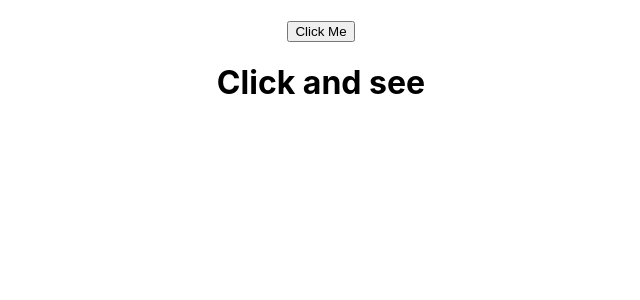
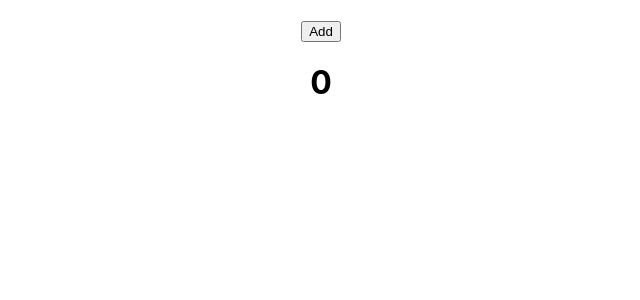
Before and after one commit to ilmariov/FrontEndDevLib-Training, a React (Create React App) app in the folder React/test-app/: page / in a window 1280 px wide. Shown: the top 300 px of the page, without its empty margins (319-959 px from the left). Built offline with nearby package versions, Linux system fonts and the light colour scheme.

Commit message:
lyfecycles methods tried

```diff
--- a/React/test-app/src/index.js
+++ b/React/test-app/src/index.js
@@ -1,7 +1,7 @@
 import React from 'react';
 import ReactDOM from 'react-dom/client';
 import './index.css';
-import { PropTypes } from 'prop-types';
+//import { PropTypes } from 'prop-types';
 //import reportWebVitals from './reportWebVitals';
 
 //const myElement = <h1>Hello JSX!</h1>
@@ -170,7 +170,7 @@ ShoppingCart.defaultProps = {
     items: 0
 }*/
 
-class StatefulComponent extends React.Component {
+/*class StatefulComponent extends React.Component {
     constructor(props) {
         super(props);
         this.state = {
@@ -186,9 +186,9 @@ class StatefulComponent extends React.Component {
             </div>
         );
     }
-};
+};*/
 
-class MyComponent extends React.Component {
+/*class MyComponent extends React.Component {
     constructor(props) {
         super(props);
         this.state = {
@@ -209,8 +209,331 @@ class MyComponent extends React.Component {
             </div>
         );
     }
+};*/
+
+/*class MyComponent extends React.Component {
+    constructor(props) {
+        super(props);
+        this.state = {
+            visibility: false
+        };
+        this.toggleVisibility = this.toggleVisibility.bind(this);
+    }
+    toggleVisibility() {
+        this.setState(state => {
+            if (state.visibility) {
+                return {visibility: false};
+            } else {
+                return {visibility: true};
+            }
+        });
+    }
+    render() {
+        if (this.state.visibility) {
+            return (
+            <div>
+                <button onClick={this.toggleVisibility}>Click Me</button>
+                <h1>Now you see me!</h1>
+            </div>
+            );
+        } else {
+            return (
+            <div>
+                <button onClick={this.toggleVisibility}>Click Me</button>
+            </div>
+            );
+        }
+    }
+}*/
+
+/*class Counter extends React.Component {
+    constructor(props) {
+        super(props);
+        this.state = {
+            count: 0
+        };
+        this.increment = this.increment.bind(this);
+        this.decrement = this.decrement.bind(this);
+        this.reset = this.reset.bind(this);
+    }
+    increment() {
+        this.setState(state => {
+            return {count: state.count + 1};
+        })
+    }
+    decrement() {
+        this.setState(state => {
+            return {count: state.count - 1};
+        })
+    }
+    reset() {
+        this.setState({
+            count: 0
+        });
+    }
+    render() {
+        return (
+            <div>
+                <button className='inc' onClick={this.increment}>Increment!</button>
+                <button className='dec' onClick={this.decrement}>Decrement!</button>
+                <button className='reset' onClick={this.reset}>Reset</button>
+                <h1>Current Count: {this.state.count}</h1>
+            </div>
+        );
+    }
+};*/
+
+/*class ControlledInput extends React.Component {
+    constructor(props) {
+        super(props);
+        this.state = {
+            input: ''
+        };
+        this.handleChange = this.handleChange.bind(this);
+    }
+    handleChange(event) {
+        this.setState({
+            input: event.target.value
+        })
+    }
+    render() {
+        return (
+            <div>
+                <input value={this.state.input} onChange={this.handleChange}></input>
+                <h4>Controlled Input:</h4>
+                <p>{this.state.input}</p>
+            </div>
+        );
+    }
+};*/
+
+/*class MyForm extends React.Component {
+    constructor(props) {
+        super(props);
+        this.state = {
+            input: '',
+            submit: ''
+        };
+        this.handleChange = this.handleChange.bind(this);
+        this.handleSubmit = this.handleSubmit.bind(this);
+    }
+    handleChange(event) {
+        this.setState({
+            input: event.target.value
+        });
+    }
+    handleSubmit(event) {
+        event.preventDefault()
+        this.setState({
+            submit: this.state.input
+        })
+    }
+    render() {
+        return (
+            <div>
+                <form onSubmit={this.handleSubmit}>
+                    <input value={this.state.input} onChange={this.handleChange}/>
+                    <button type='submit'>Submit!</button>
+                </form>
+                <h1>{this.state.submit}</h1>
+            </div>
+        );
+    }
+}*/
+
+/*class MyApp extends React.Component {
+    constructor(props) {
+        super(props);
+        this.state = {
+            name: 'CamperBot'
+        }
+    }
+    render() {
+        return (
+            <div>
+                <Navbar name={this.state.name}/>
+            </div>
+        );
+    }
 };
-test.render(<MyComponent/>)
+
+class Navbar extends React.Component {
+    constructor(props) {
+        super(props);
+    }
+    render() {
+        return (
+        <div>
+            <h1>Hello, my name is: {this.props.name}</h1>
+        </div>
+        );
+    }
+};*/
+
+/*class MyApp extends React.Component {
+    constructor(props) {
+        super(props);
+        this.state = {
+            inputValue: ''
+        }
+        this.handleChange = this.handleChange.bind(this);
+    }
+    handleChange(event) {
+        this.setState({
+            inputValue: event.target.value
+        });
+    }
+    render() {
+        return (
+            <div>
+                <GetInput input={this.state.inputValue} handleChange={this.handleChange}/>
+                <RenderInput input={this.state.inputValue}/>
+            </div>
+        );
+    }
+};
+
+class GetInput extends React.Component {
+    constructor(props) {
+        super(props);
+    }
+    render() {
+        return (
+            <div>
+                <h3>Get Input:</h3>
+                <input value={this.props.input} onChange={this.props.handleChange}/>
+            </div>
+        );
+    }
+};
+
+class RenderInput extends React.Component {
+    constructor(props) {
+        super(props);
+    }
+    render() {
+        return (
+            <div>
+                <h3>Input Render:</h3>
+                <p>{this.props.input}</p>
+            </div>
+        );
+    }
+};*/
+
+/*class MyComponent extends React.Component {
+    constructor(props) {
+      super(props);
+    }
+    UNSAFE_componentWillMount() {
+      console.log('This is something that will be mounted')
+    }
+    render() {
+      return <div />
+    }
+};*/
+
+/*class MyComponent extends React.Component {
+    constructor(props) {
+        super(props);
+        this.state = {
+            activeUsers: null
+        };
+    }
+    componentDidMount() {
+        setTimeout(() => {
+            this.setState({
+                activeUsers: 1273
+            });
+        }, 2000);
+    }
+    render() {
+        return (
+            <div>
+                <h1>Active Users: {this.state.activeUsers}</h1>
+            </div>
+        );
+    }
+}*/
+
+/*class MyComponent extends React.Component {
+    constructor(props) {
+        super(props);
+        this.state = {
+            message: ''
+        };
+        this.handleEnter = this.handleEnter.bind(this);
+        this.handleKeyPress = this.handleKeyPress.bind(this);
+    }
+    componentDidMount() {
+        document.addEventListener('keydown', this.handleKeyPress);
+    }
+    componentWillUnmount() {
+        document.removeEventListener('keydown', this.handleKeyPress);
+    }
+    handleEnter() {
+        this.setState((state) => ({
+            message: state.message + 'You pressed the enter key! '
+        }));
+    }
+    handleKeyPress(event) {
+        if (event.keyCode === 13) {
+            this.handleEnter();
+        }
+    }
+    render() {
+        return (
+            <div>
+                <h1>{this.state.message}</h1>
+            </div>
+        );
+    }
+};*/
+
+class OnlyEvens extends React.Component {
+    constructor(props) {
+        super(props);
+    }
+    shouldComponentUpdate(nextProps, nextState) {
+        console.log('Should I update?');
+        if (nextProps.value % 3 === 0) {
+            return true;
+        } else {
+            return false;
+        }
+    }
+    componentDidUpdate() {
+        console.log('Component re-rendered.');
+    }
+    render() {
+        return <h1>{this.props.value}</h1>;
+    }
+}
+
+class Controller extends React.Component {
+    constructor(props) {
+        super(props);
+        this.state = {
+            value: 0
+        };
+        this.addValue = this.addValue.bind(this);
+    }
+    addValue() {
+        this.setState(state => ({
+            value: state.value + 1
+        }));
+    }
+    render() {
+        return (
+            <div>
+                <button onClick={this.addValue}>Add</button>
+                <OnlyEvens value={this.state.value} />
+            </div>
+        );
+    }
+}
+
+test.render(<Controller/>)
 
 // If you want to start measuring performance in your app, pass a function
 // to log results (for example: reportWebVitals(console.log))
```
